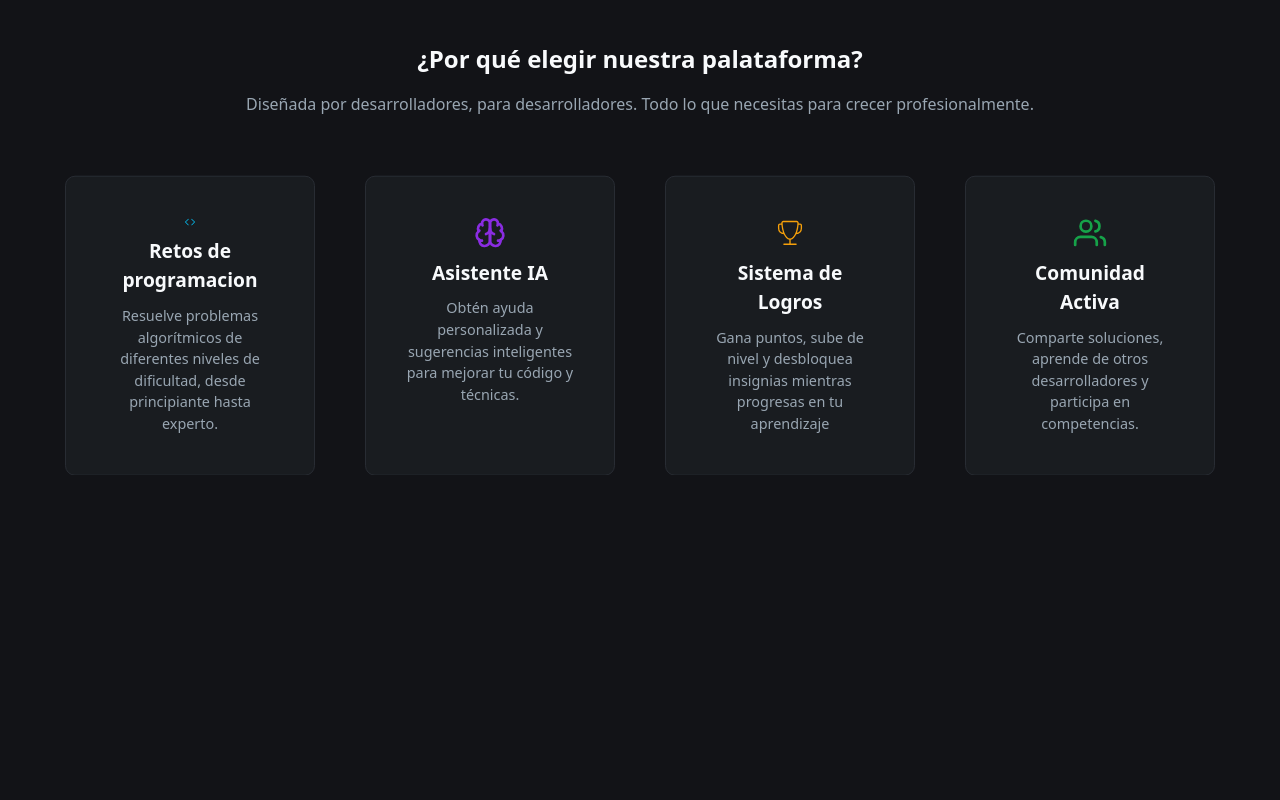
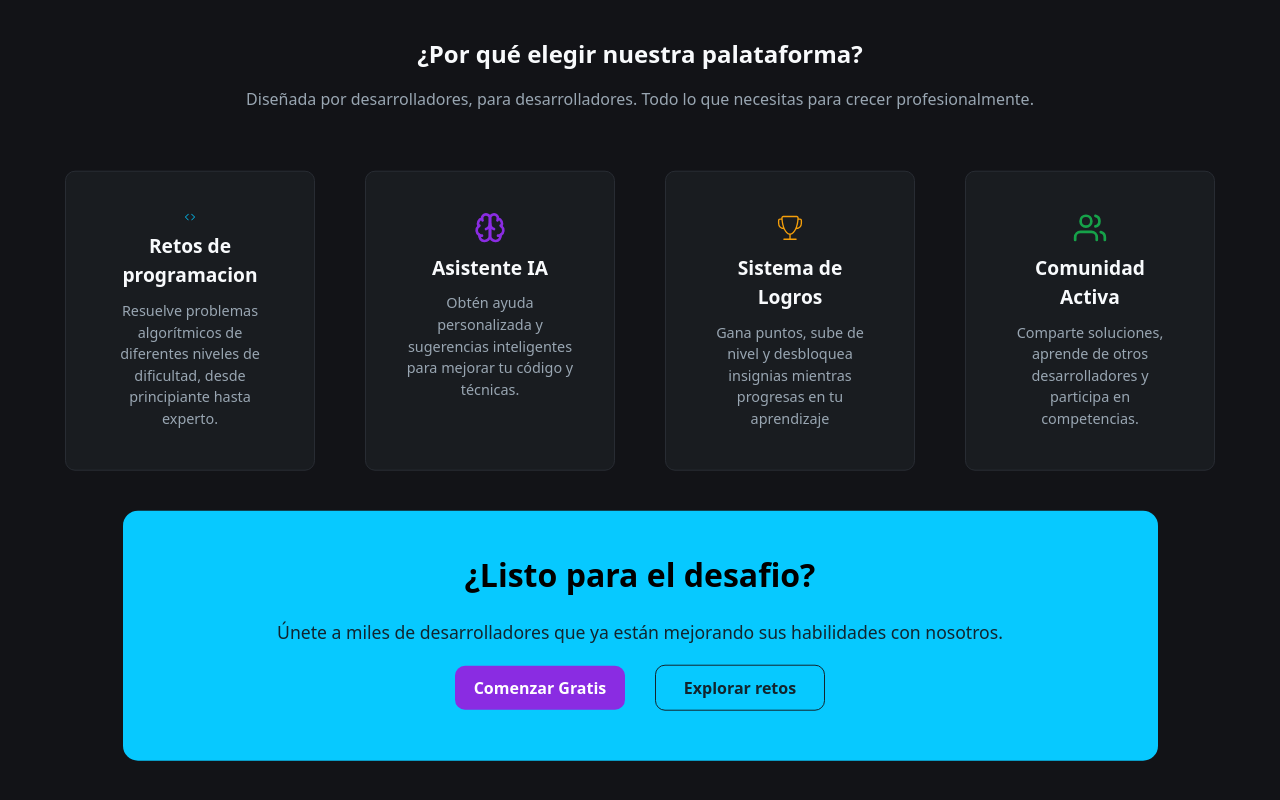
Before and after one commit to Cristopher5917K/crackCoding-FE, a React (Create React App) app in the folder crack-coding/: page / in a window 1280 px wide. Shown: the part 586-1386 px from the top of the page. Before the commit the page ends 1061 px from the top, so only its background shows below. Built offline with nearby package versions, Linux system fonts and the light colour scheme.

Commit message:
Main page ended

```diff
--- a/crack-coding/src/index.css
+++ b/crack-coding/src/index.css
@@ -12,7 +12,7 @@ body {
 
 .text-center {
   position: absolute;
-  top: 70%;
+  top: 90%;
   left: 50%;
   transform: translate(-50%, -50%);
 
@@ -195,3 +195,60 @@ body {
   color: #16A249;
   font-size: 2.5rem;
 }
+
+.ready-challenge{
+  display: flex;
+  flex-direction: column;
+  align-items: center;
+  background-color: #07C9FF;
+  border-radius: 15px;
+  margin-top: 40px;
+  width: 90%;
+  padding: 40px;
+  gap: 20px;
+  height: 250px ;
+  margin-bottom: 40px;
+}
+
+.ready-text h1{
+  font-size: 2rem;
+  font-weight: bold;
+}
+
+.ready-text p{
+  margin-top: 20px;
+  color: #12252E;
+  font-size: 1.1rem;
+}
+
+.btn-get-started-challenge{
+  background-color: #8A2CE2;
+  color: white;
+  border-radius: 10px;
+  padding: 10px;
+  margin-right: 20px;
+  width: 170px;
+  font-weight: bold;
+}
+
+.btn-get-started-challenge:hover{
+  background-color: #7a24c1;
+  transition: background-color 0.3s ease;
+}
+
+.btn-learn-more{
+  background-color: transparent;
+  color: #12252E;
+  border: 0.5px solid #12252E;
+  border-radius: 10px;
+  padding: 10px;
+  margin-left: 10px;
+  font-weight: bold;
+  width: 170px;
+}
+
+.btn-learn-more:hover{
+  background-color: #11acd7;
+  transition: background-color 0.3s ease;
+  color: white;
+}
--- a/crack-coding/src/views/Home.jsx
+++ b/crack-coding/src/views/Home.jsx
@@ -78,7 +78,25 @@ const Home = () => {
               <p>Comparte soluciones, aprende de otros desarrolladores y participa en competencias.</p>
             </div>
         </div>
+      <div>
+        {/* A este div le falta hacer el mapeo */}
+      </div>
+      <div className='ready-challenge'>
+        <div className='ready-text'>
+          <h1>¿Listo para el desafio?</h1>
+          <p>Únete a miles de desarrolladores que ya están mejorando sus habilidades con nosotros.</p>
+        </div>
+        <div className='ready-buttons'>
+          <button className='btn-get-started-challenge'>
+            Comenzar Gratis
+          </button>
 
+          <button className='btn-learn-more'>
+            Explorar retos
+          </button>
+        </div>
+
+      </div>
 
       </div>
     </>
```
